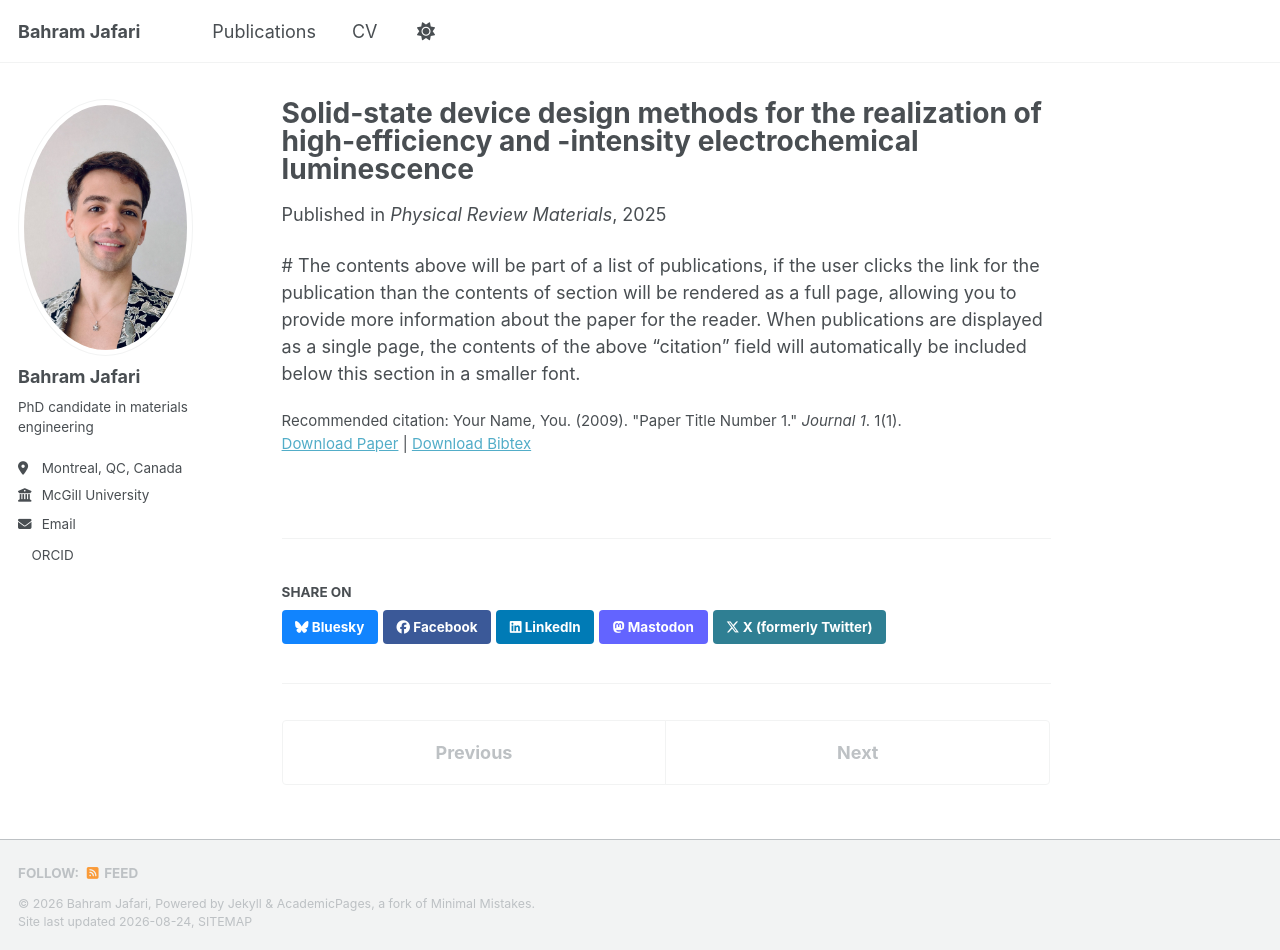
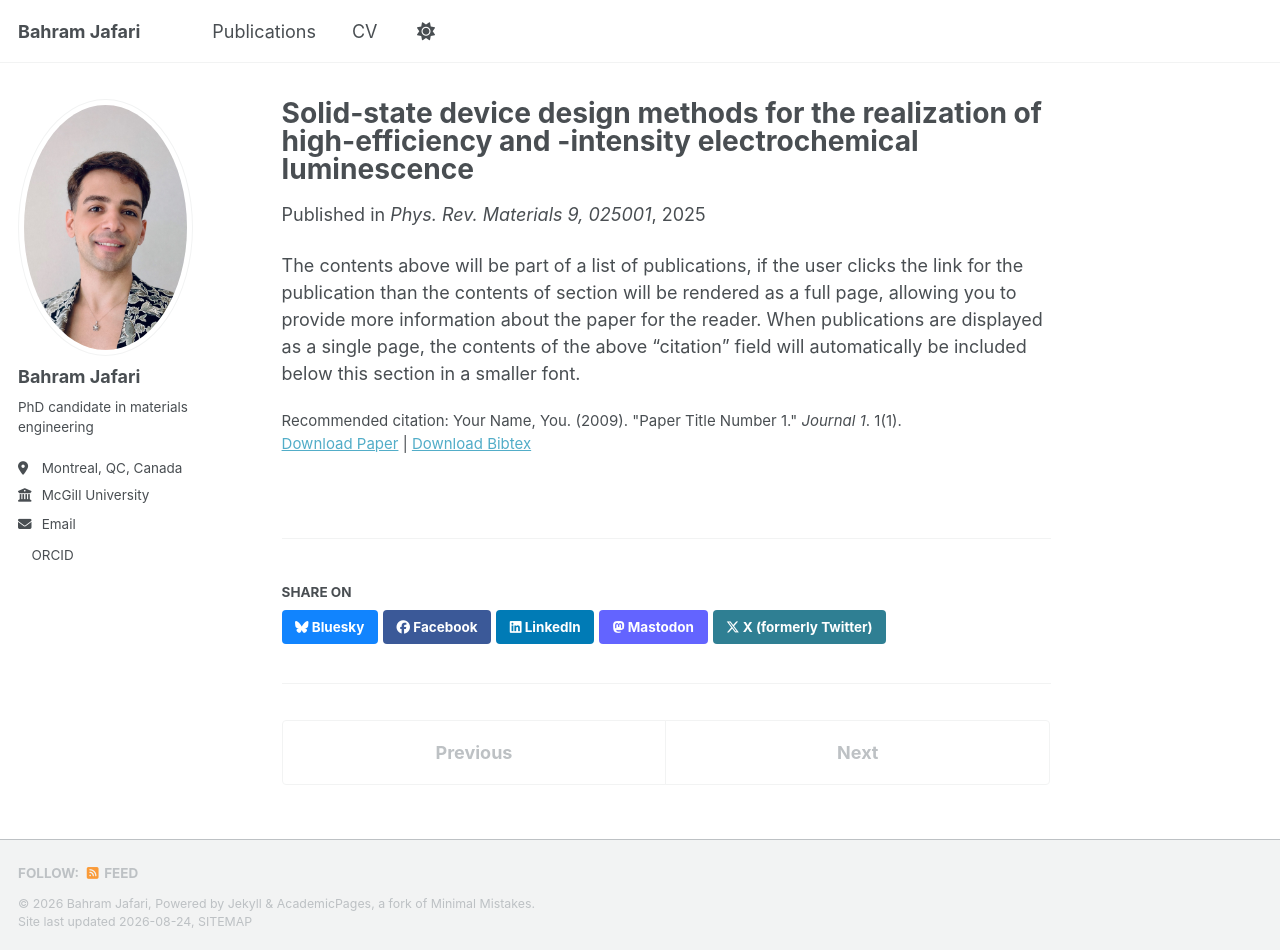
Before and after one commit to bahramjafarii/bahramjafarii.github.io, a Jekyll site: the page built from _publications/2025-02-03-paper-title-number-1.md, in a window 1280 px wide and 950 px high. Built offline with Jekyll 4.4.1, drawn with Linux system fonts in a browser that asks for light colours; a style sheet for code colours, icons or effects is not loaded.

Commit message:
Update 2025-02-03-paper-title-number-1.md

```diff
--- a/_publications/2025-02-03-paper-title-number-1.md
+++ b/_publications/2025-02-03-paper-title-number-1.md
@@ -5,10 +5,10 @@ category: manuscripts
 permalink: /publication/2025-02-03-paper-title-number-1
 excerpt: # 'This paper is about the number 1. The number 2 is left for future work.'
 date: 2025-02-03
-venue: 'Physical Review Materials' # 'Journal 1'
+venue: 'Phys. Rev. Materials 9, 025001' # 'Journal 1'
 slidesurl: #'https://academicpages.github.io/files/slides1.pdf'
 paperurl: 'https://doi.org/10.1103/physrevmaterials.9.025001' # 'https://academicpages.github.io/files/paper1.pdf'
 bibtexurl: 'https://academicpages.github.io/files/bibtex1.bib'
 citation: 'Your Name, You. (2009). &quot;Paper Title Number 1.&quot; <i>Journal 1</i>. 1(1).'
 ---
- # The contents above will be part of a list of publications, if the user clicks the link for the publication than the contents of section will be rendered as a full page, allowing you to provide more information about the paper for the reader. When publications are displayed as a single page, the contents of the above "citation" field will automatically be included below this section in a smaller font.
+  The contents above will be part of a list of publications, if the user clicks the link for the publication than the contents of section will be rendered as a full page, allowing you to provide more information about the paper for the reader. When publications are displayed as a single page, the contents of the above "citation" field will automatically be included below this section in a smaller font.
```
